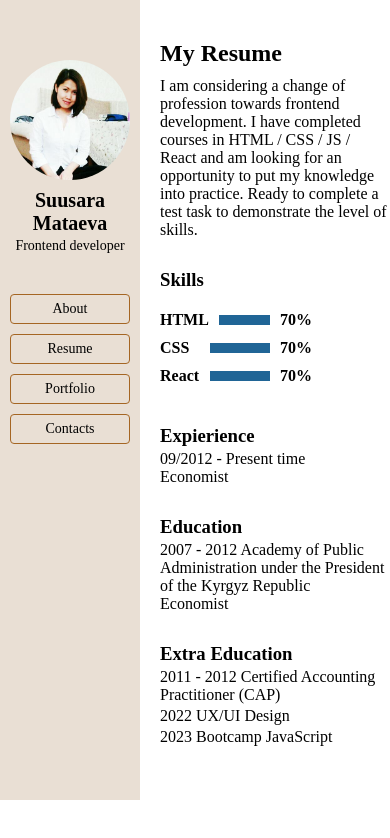
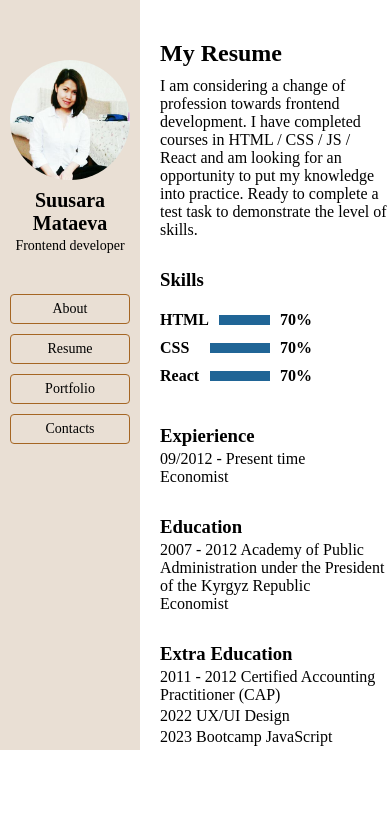
Before and after one commit to sarausen/online_CV, a React (Create React App) app: page / in a window 390 px wide. Shown: the top 838 px of the page. Built offline with nearby package versions, Linux system fonts and the light colour scheme.

Commit message:
add new styles

```diff
--- a/src/components/nav/style.css
+++ b/src/components/nav/style.css
@@ -45,7 +45,7 @@
     margin-top: 30px;
   }
   .menu_block {
-    height: 800px;
+    height: 750px;
   }
   .about_photo {
     width: 120px;
```
